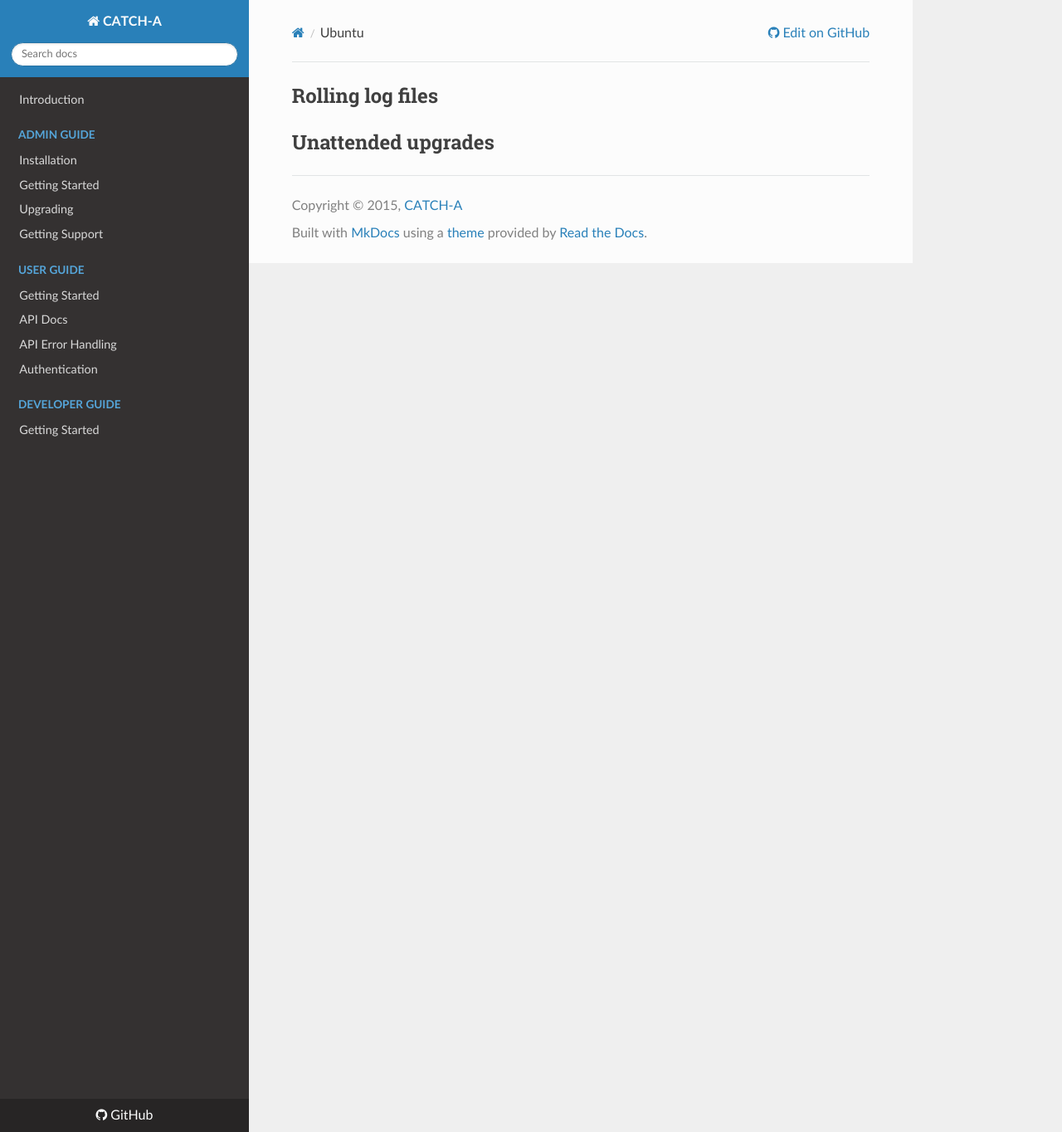
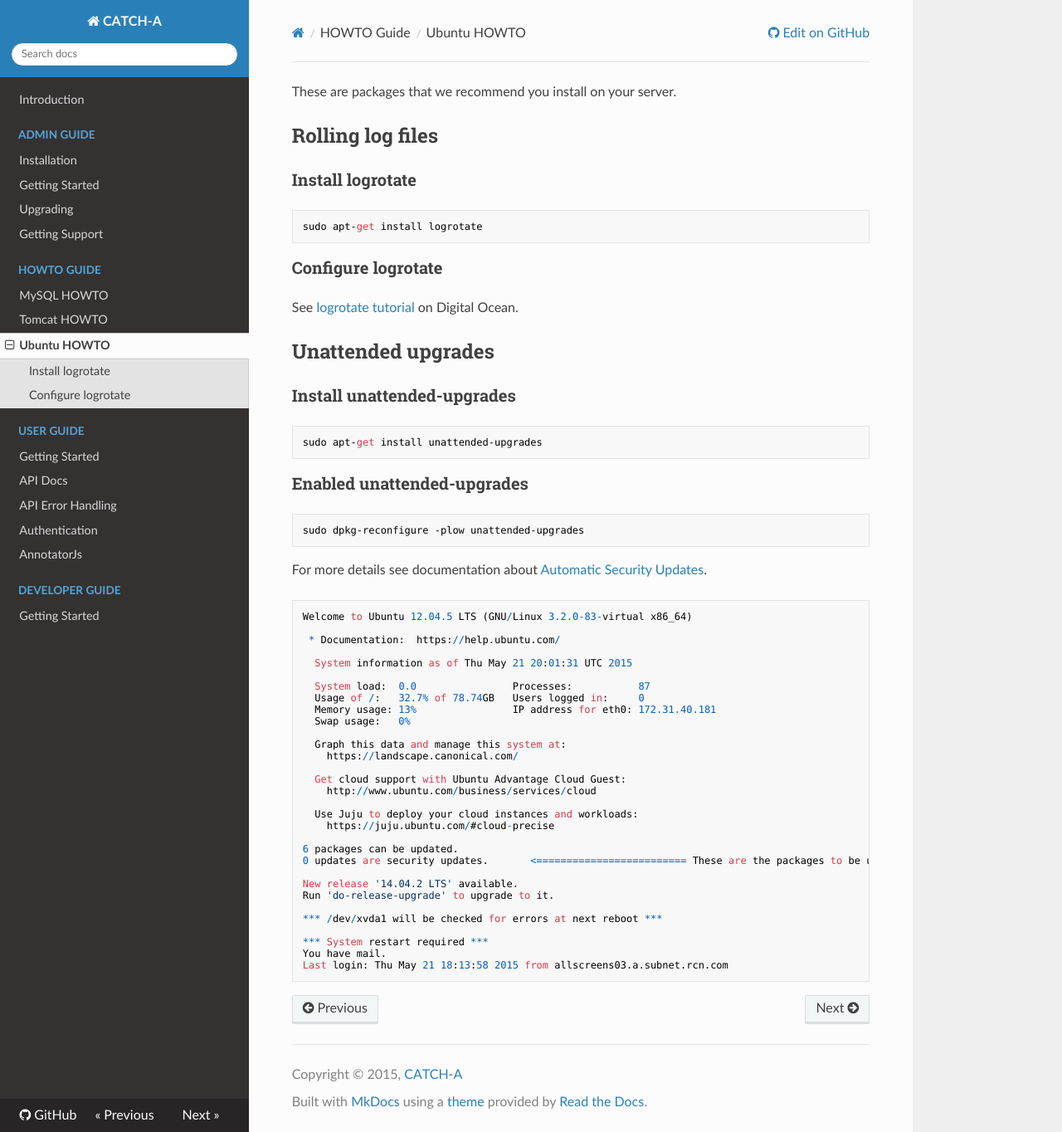
Before and after one commit to annotationsatharvard/catcha, an MkDocs documentation site: the page built from docs/admin-guide/ubuntu.md, in a window 1280 px wide and 1364 px high. Shown: the whole window at 83% size. Built offline with MkDocs 1.6.1, drawn with Linux system fonts in a browser that asks for light colours; nearby versions of some CDN libraries; old or Windows-style settings are respelled for this version of MkDocs.

Commit message:
updated documentation

````diff
--- a/docs/admin-guide/ubuntu.md
+++ b/docs/admin-guide/ubuntu.md
@@ -1,5 +1,59 @@
-
+These are packages that we recommend you install on your server.
 
 ## Rolling log files
 
+### Install logrotate
+```
+sudo apt-get install logrotate
+```
+
+### Configure logrotate
+See [logrotate tutorial](https://www.digitalocean.com/community/tutorials/how-to-manage-log-files-with-logrotate-on-ubuntu-12-10) on Digital Ocean.
+
 ## Unattended upgrades
+
+### Install unattended-upgrades
+```
+sudo apt-get install unattended-upgrades
+```
+
+### Enabled unattended-upgrades
+```
+sudo dpkg-reconfigure -plow unattended-upgrades
+```
+For more details see documentation about [Automatic Security Updates](https://help.ubuntu.com/community/AutomaticSecurityUpdates).
+
+
+```
+Welcome to Ubuntu 12.04.5 LTS (GNU/Linux 3.2.0-83-virtual x86_64)
+
+ * Documentation:  https://help.ubuntu.com/
+
+  System information as of Thu May 21 20:01:31 UTC 2015
+
+  System load:  0.0                Processes:           87
+  Usage of /:   32.7% of 78.74GB   Users logged in:     0
+  Memory usage: 13%                IP address for eth0: 172.31.40.181
+  Swap usage:   0%
+
+  Graph this data and manage this system at:
+    https://landscape.canonical.com/
+
+  Get cloud support with Ubuntu Advantage Cloud Guest:
+    http://www.ubuntu.com/business/services/cloud
+
+  Use Juju to deploy your cloud instances and workloads:
+    https://juju.ubuntu.com/#cloud-precise
+
+6 packages can be updated.
+0 updates are security updates.       <========================= These are the packages to be updated
+
+New release '14.04.2 LTS' available.
+Run 'do-release-upgrade' to upgrade to it.
+
+*** /dev/xvda1 will be checked for errors at next reboot ***
+
+*** System restart required ***
+You have mail.
+Last login: Thu May 21 18:13:58 2015 from allscreens03.a.subnet.rcn.com
+```
--- a/mkdocs.yml
+++ b/mkdocs.yml
@@ -8,7 +8,7 @@ include_search: true
 use_directory_urls: true
 copyright: Copyright &copy; 2015, <a href="https://twitter.com/justinmiranda">CATCH-A</a>
 google_analytics: ['UA-61763038-2', 'CATCH-A']
-
+markdown_extensions: [toc, tables, fenced_code]
 pages:
 - ['index.md', 'Introduction']
 
@@ -26,9 +26,10 @@ pages:
 - ['admin-guide/upgrade.md', 'Admin Guide', 'Upgrading']
 - ['admin-guide/getting-support.md', 'Admin Guide', 'Getting Support']
 
-#- ['admin-guide/mysql.md', 'Admin Guide', 'MySQL HOWTO']
-#- ['admin-guide/tomcat.md', 'Admin Guide', 'Tomcat HOWTO']
-#- ['admin-guide/ubuntu.md', 'Admin Guide', 'Ubuntu HOWTO']
+# HOWTO Guide
+- ['admin-guide/mysql.md', 'HOWTO Guide', 'MySQL HOWTO']
+- ['admin-guide/tomcat.md', 'HOWTO Guide', 'Tomcat HOWTO']
+- ['admin-guide/ubuntu.md', 'HOWTO Guide', 'Ubuntu HOWTO']
 
 # Deployment Guide
 #- ['admin-guide/deployment/aws-ec2.md', 'Deployment Guide', 'AWS Elastic Compute Cloud']
@@ -43,6 +44,7 @@ pages:
 - ['user-guide/api.md', 'User Guide', 'API Docs']
 - ['user-guide/api-errors.md', 'User Guide', 'API Error Handling']
 - ['user-guide/authentication.md', 'User Guide', 'Authentication']
+- ['user-guide/annotatorjs.md', 'User Guide', 'AnnotatorJs']
 
 # Developer Guide
 #- ['developer-guide/index.md', 'Developer Guide',  'Overview']
````
Also changed, not shown: docs/admin-guide/mysql.md (+4 -0 lines), docs/admin-guide/tomcat.md (+5 -10 lines), docs/user-guide/annotatorjs.md (+62 -64 lines), docs/user-guide/api-errors.md (+0 -1 lines), docs/user-guide/getting-started.md (+12 -1 lines).
